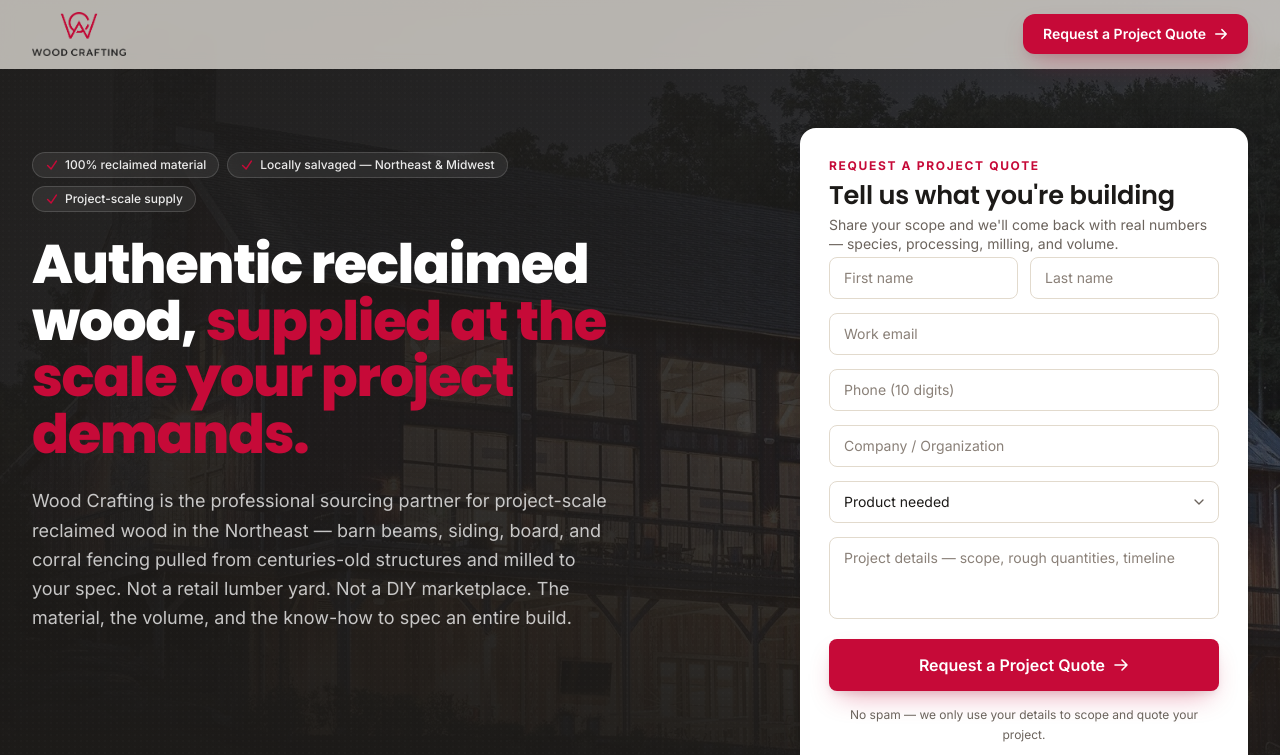
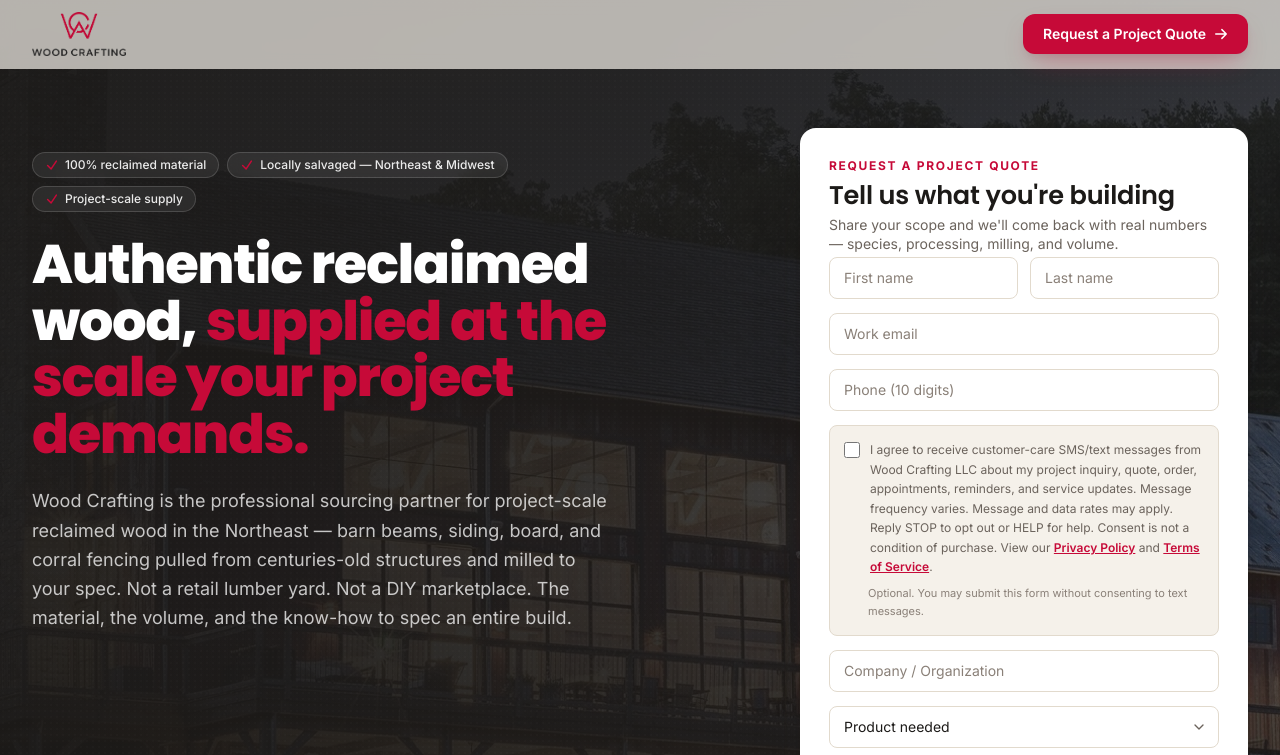
Before and after one commit to Landing-Pages-Websites/wood-crafting-landing, a Next.js app: page / in a window 1280 px wide. Shown: the top 755 px of the page. Built offline with nearby package versions, Linux system fonts and the light colour scheme.

Commit message:
Add SMS consent field to FormCard component
Added sms_consent field to form state and updated related logic and UI elements for SMS consent.

```diff
--- a/src/components/FormCard.tsx
+++ b/src/components/FormCard.tsx
@@ -45,6 +45,7 @@ interface FormState {
   company: string;
   product_needed: string;
   project_needs: string;
+  sms_consent: boolean;
 }
 
 const INITIAL: FormState = {
@@ -55,6 +56,7 @@ const INITIAL: FormState = {
   company: "",
   product_needed: "",
   project_needs: "",
+  sms_consent: false,
 };
 
 type FieldErrors = Partial<Record<FieldKey, string>>;
@@ -64,7 +66,6 @@ const REQUIRED_ORDER: FieldKey[] = [
   "first_name",
   "last_name",
   "email",
-  "phone",
   "company",
   "product_needed",
   "project_needs",
@@ -84,7 +85,7 @@ function validateField(key: FieldKey, value: string): string | undefined {
     }
     case "phone": {
       const digits = value.replace(/\D/g, "");
-      if (!digits) return "Phone number is required.";
+      if (!digits) return undefined;
       if (digits.length !== 10) return "Please enter a valid 10-digit phone number.";
       if (!NANP_RE.test(digits)) return "Please enter a valid US phone number.";
       return undefined;
@@ -154,7 +155,9 @@ export function FormCard({
   const formRef = useRef<HTMLFormElement>(null);
   const fieldRefs = useRef<Partial<Record<FieldKey, HTMLElement | null>>>({});
 
-  const update = (k: keyof FormState, v: string) => {
+  type TextFieldKey = Exclude<keyof FormState, "sms_consent">;
+
+  const update = (k: TextFieldKey, v: string) => {
     setData((d) => ({ ...d, [k]: v }));
     setErrors((prev) => {
       if (!(k in prev)) return prev;
@@ -166,6 +169,10 @@ export function FormCard({
       delete next[key];
       return next;
     });
+  };
+
+  const updateSmsConsent = (checked: boolean) => {
+    setData((d) => ({ ...d, sms_consent: checked }));
   };
 
   const markTouched = (k: FieldKey, currentValue: string) => {
@@ -205,7 +212,6 @@ export function FormCard({
         first_name: true,
         last_name: true,
         email: true,
-        phone: true,
         company: true,
         product_needed: true,
         project_needs: true,
@@ -246,6 +252,10 @@ export function FormCard({
         company: data.company.trim(),
         productNeeded: data.product_needed,
         projectNeeds: data.project_needs.trim(),
+        smsConsent: data.sms_consent,
+        smsConsentText: data.sms_consent
+          ? "I agree to receive customer-care SMS/text messages from Wood Crafting LLC about my project inquiry, quote, order, appointments, reminders, and service updates. Message frequency varies. Message and data rates may apply. Reply STOP to opt out or HELP for help. Consent is not a condition of purchase."
+          : "Not provided",
         routeSlug:
           routeSlug ||
           (typeof window !== "undefined" ? window.location.pathname : "/"),
@@ -397,7 +407,7 @@ export function FormCard({
         )}
       </div>
 
-      {/* Phone */}
+      {/* Phone (optional) */}
       <div>
         <label htmlFor={`${idPrefix}-phone`} className="sr-only">Phone</label>
         <input
@@ -405,7 +415,6 @@ export function FormCard({
           id={`${idPrefix}-phone`}
           name="phone"
           type="tel"
-          required
           inputMode="numeric"
           autoComplete="tel"
           placeholder="Phone (10 digits)"
@@ -422,6 +431,42 @@ export function FormCard({
             {errors.phone}
           </p>
         )}
+      </div>
+
+      {/* SMS/Text Messaging consent (optional, unchecked by default) */}
+      <div className="rounded-lg border border-[var(--color-border)] bg-[var(--color-surface-2)] p-3.5">
+        <label
+          htmlFor={`${idPrefix}-sms_consent`}
+          className="flex cursor-pointer items-start gap-2.5 text-xs leading-relaxed text-[var(--color-muted)]"
+        >
+          <input
+            id={`${idPrefix}-sms_consent`}
+            name="sms_consent"
+            type="checkbox"
+            checked={data.sms_consent}
+            onChange={(e) => updateSmsConsent(e.target.checked)}
+            className="mt-0.5 h-4 w-4 shrink-0 accent-[var(--color-primary)]"
+            disabled={submitting}
+          />
+          <span>
+            I agree to receive customer-care SMS/text messages from Wood Crafting LLC
+            about my project inquiry, quote, order, appointments, reminders, and service
+            updates. Message frequency varies. Message and data rates may apply. Reply
+            STOP to opt out or HELP for help. Consent is not a condition of purchase.
+            View our{" "}
+            <a href="/privacy-policy" target="_blank" rel="noopener noreferrer" className="font-semibold text-[var(--color-primary)] underline">
+              Privacy Policy
+            </a>{" "}
+            and{" "}
+            <a href="/terms-of-service" target="_blank" rel="noopener noreferrer" className="font-semibold text-[var(--color-primary)] underline">
+              Terms of Service
+            </a>
+            .
+          </span>
+        </label>
+        <p className="mt-2 pl-6 text-[11px] leading-relaxed text-[var(--color-muted-soft)]">
+          Optional. You may submit this form without consenting to text messages.
+        </p>
       </div>
 
       {/* Company (required) */}
```
